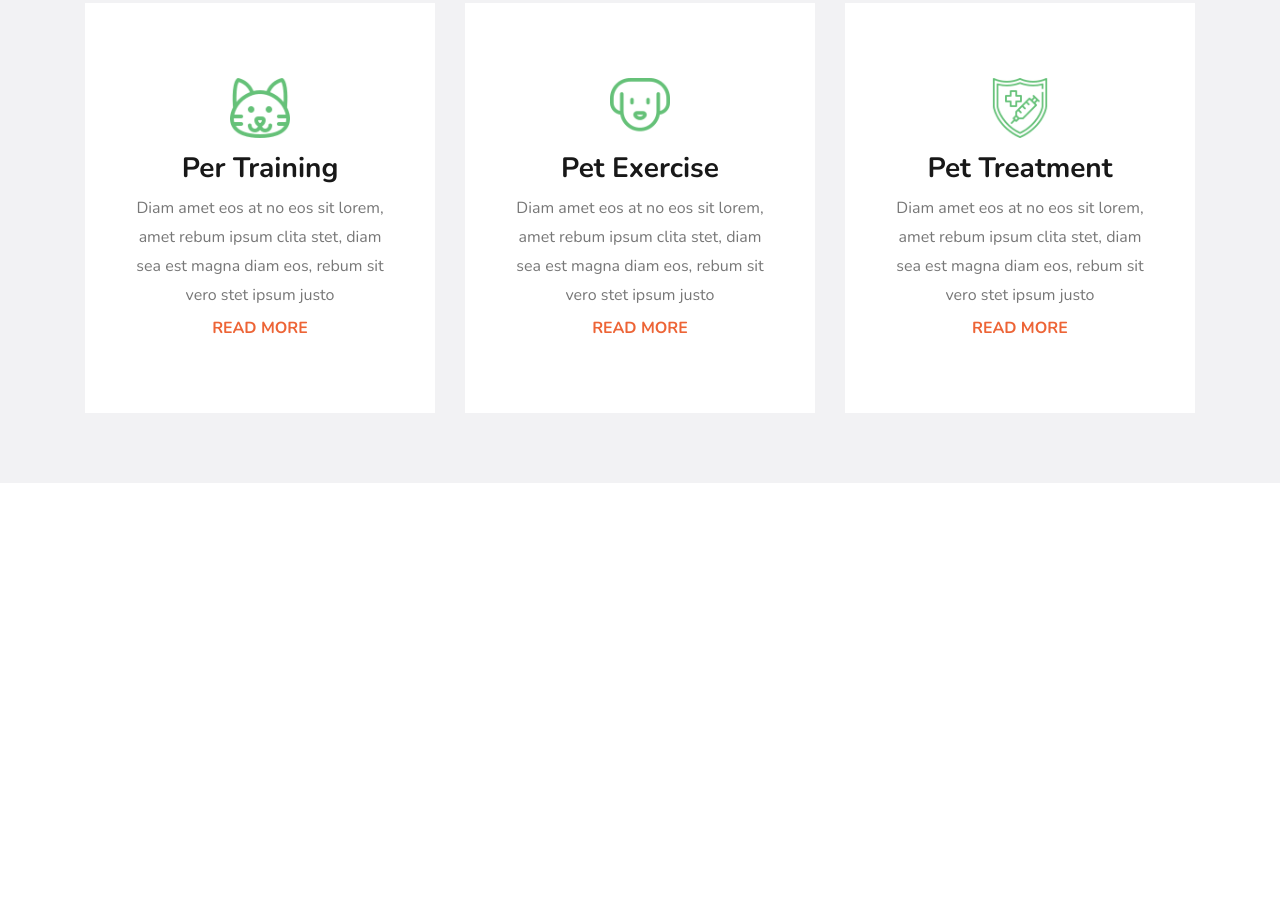
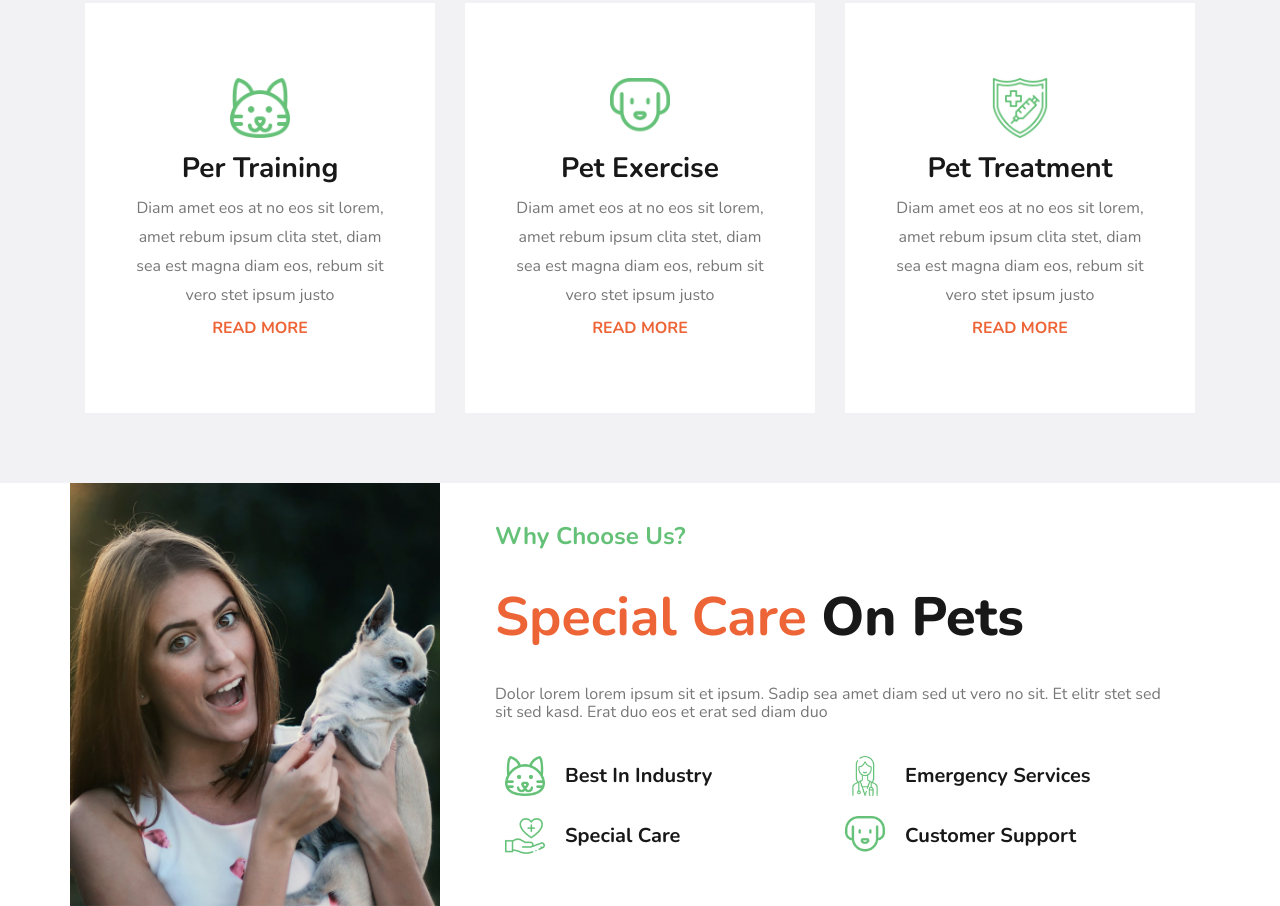
Before and after one commit to Cisco1cisco/Petlover, a plain HTML site: page index.html in a window 1280 px wide. Shown: the part 2965-3871 px from the top of the page. Before the commit the page ends 3448 px from the top, so only its background shows below. Drawn offline with nearby package versions, Linux system fonts and the light colour scheme.

Commit message:
Added the choose us section

```diff
--- a/css/main.css
+++ b/css/main.css
@@ -853,3 +853,84 @@ header .icon span {
 }
 
 /* End Services */
+
+/* Start Choose */
+
+.choose .container {
+    display: flex;
+    justify-content: center;
+}
+
+@media (max-width: 991px) {
+    .choose .container {
+        flex-direction: column;
+    }
+}
+
+.choose .container img {
+    width: 370px;
+    margin-right: 20px;
+}
+
+@media (max-width: 991px) {
+    .choose .container img {
+        width: 90%;
+        margin: auto;
+    }
+}
+
+.choose .container .choose-text {
+    padding: 40px 35px;
+}
+
+@media (max-width: 768px) {
+    .choose .container .choose-text {
+        padding: 40px 20px;
+    }
+}
+
+.choose .container .choose-text .title {
+    text-align: start;
+}
+
+.choose .container .choose-text p {
+    font-size: 16px;
+    margin-bottom: 24px;
+    color: #777777;
+}
+
+.choose .container .choose-text .features {
+    display: flex;
+    flex-wrap: wrap;
+}
+
+.choose .container .choose-text .features .feature {
+    display: flex;
+    flex-basis: 50%;
+    padding: 10px;
+    align-items: center;
+}
+
+@media (max-width: 576px) {
+    .choose .container .choose-text .features .feature {
+        padding: 3px;
+        margin-bottom: 10px;
+    }
+}
+
+.choose .container .choose-text .features .feature img {
+    width: 40px;
+}
+
+@media (max-width: 991px) {
+    .choose .container .choose-text .features .feature img {
+        margin: 0 10px 0 0;
+    }
+}
+
+.choose .container .choose-text .features .feature h5 {
+    font-size: 20px;
+    color: #181818;
+}
+
+/* End Choose */
--- a/index.html
+++ b/index.html
@@ -251,6 +251,39 @@
         </div>
     </div>
     <!-- End Services -->
+    <!-- Start Choose -->
+    <div class="choose">
+        <div class="container">
+            <img src="./Photos/feature.jpg" alt="photo">
+            <div class="choose-text">
+                <div class="title">
+                    <h4>Why Choose Us?</h4>
+                    <h1>Special Care <span>On Pets</span></h1>
+                </div>
+                <p>Dolor lorem lorem ipsum sit et ipsum. Sadip sea amet diam sed ut vero no sit. Et elitr stet sed sit
+                    sed kasd. Erat duo eos et erat sed diam duo</p>
+                <div class="features">
+                    <div class="feature">
+                        <img src="./Photos/cat.png" alt="cat">
+                        <h5>Best In Industry</h5>
+                    </div>
+                    <div class="feature">
+                        <img src="./Photos/doctor.png" alt="doctor">
+                        <h5>Emergency Services</h5>
+                    </div>
+                    <div class="feature">
+                        <img src="./Photos/healthcare.png" alt="health">
+                        <h5>Special Care</h5>
+                    </div>
+                    <div class="feature">
+                        <img src="./Photos/dog.png" alt="dog">
+                        <h5>Customer Support</h5>
+                    </div>
+                </div>
+            </div>
+        </div>
+    </div>
+    <!-- End Choose -->
 </body>
 
 </html>
```
Also changed, not shown: Photos/doctor.png (added), Photos/feature.jpg (added), Photos/healthcare.png (added).
